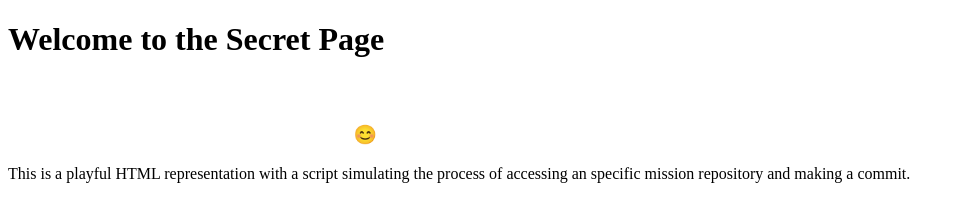
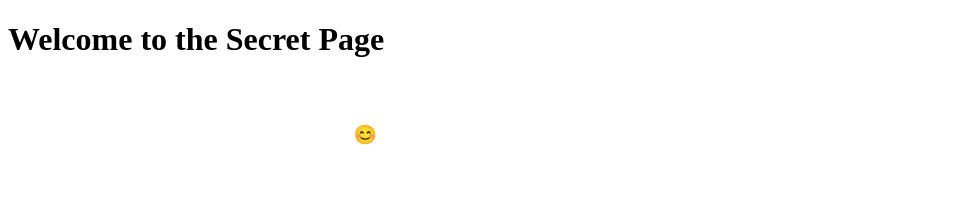
Before and after one commit to passivelearner-gif/Secret_Mission, a plain HTML site: page code_words.html in a window 1280 px wide. Shown: the whole page, without its empty margins (0-965 px from the left). Drawn offline with Linux system fonts and the light colour scheme.

Commit message:
code_words.html

```diff
--- a/code_words.html
+++ b/code_words.html
@@ -12,4 +12,3 @@
 </html>
 
 </html>
-This is a playful HTML representation with a script simulating the process of accessing an specific mission repository and making a commit.
```
